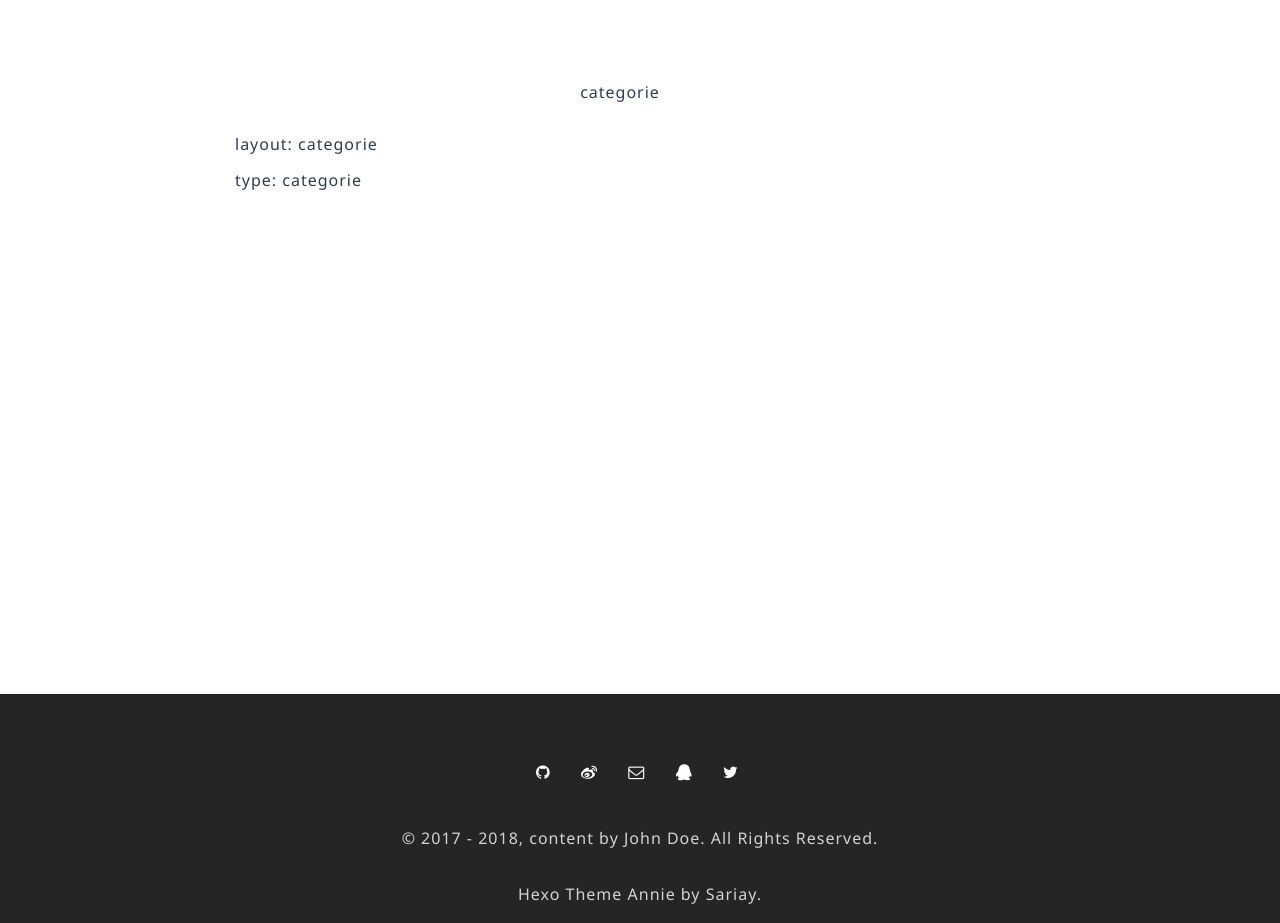
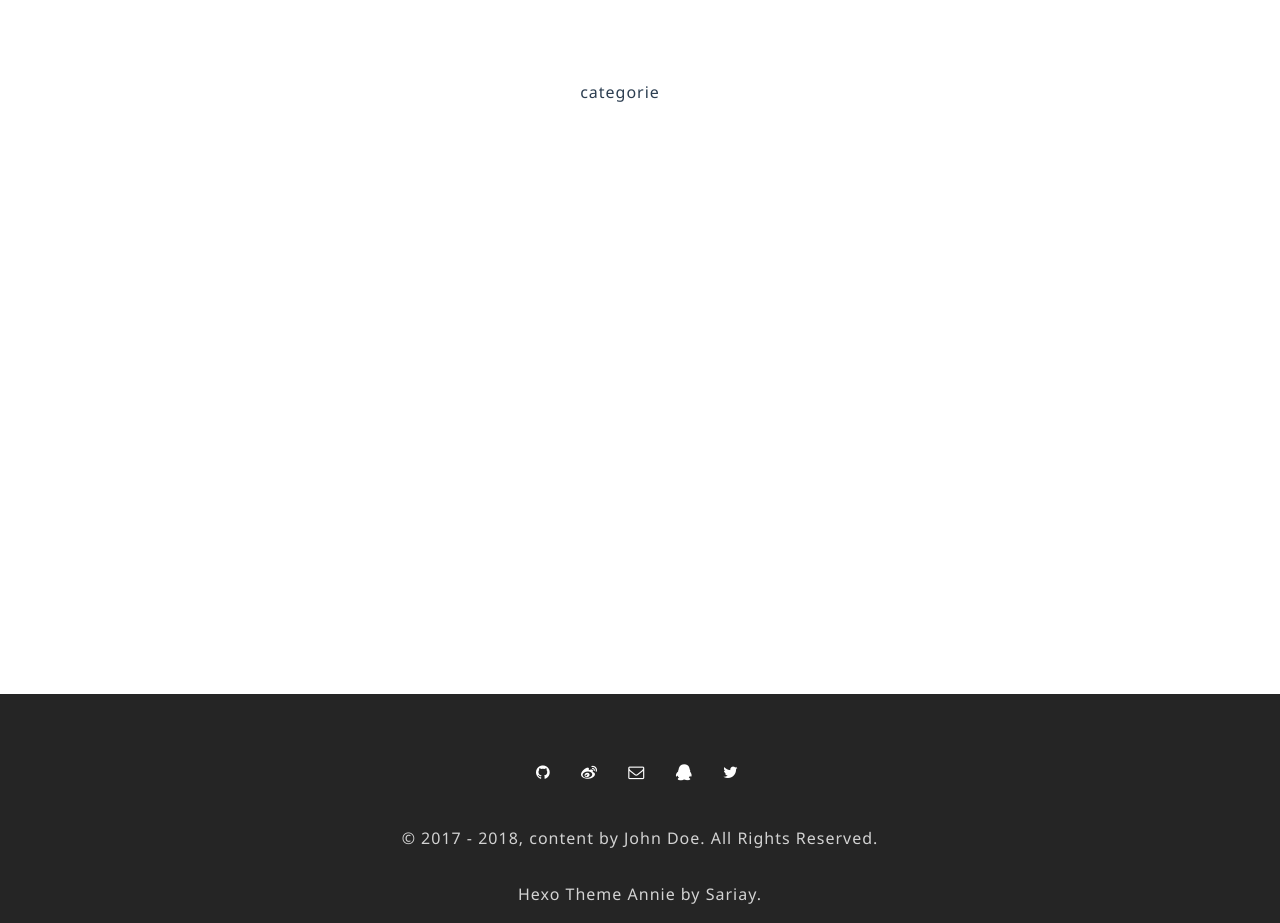
Before and after one commit to CaiXiaoBai/CaiXiaoBai.github.io, a plain HTML site: page categorie/index.html in a window 1280 px wide. Shown: the part 820-1743 px from the top of the page. Drawn offline with Linux system fonts and the light colour scheme.

Commit message:
Site updated: 2018-11-16 22:05:43

```diff
--- a/categorie/index.html
+++ b/categorie/index.html
@@ -159,7 +159,6 @@
 
 
 
-                <p>layout: categorie<br>type: categorie</p>
 
 
 
```
